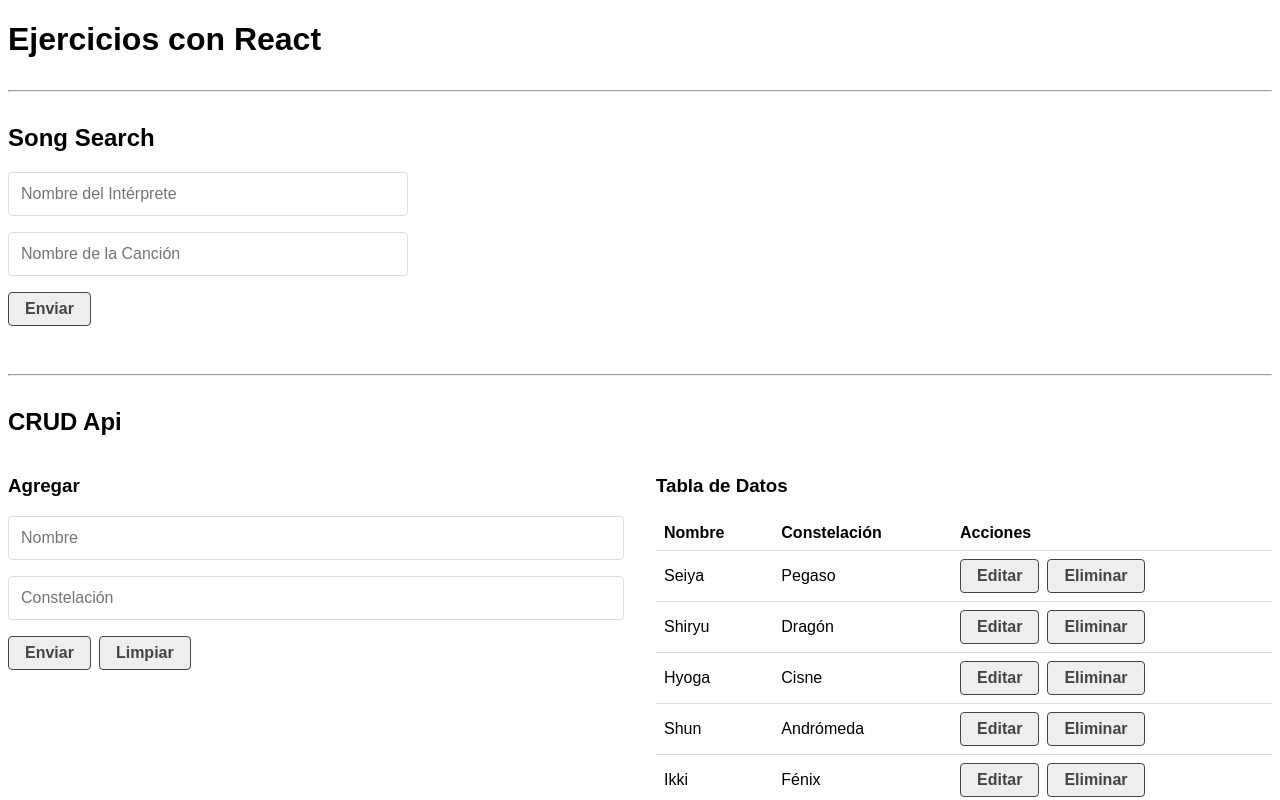
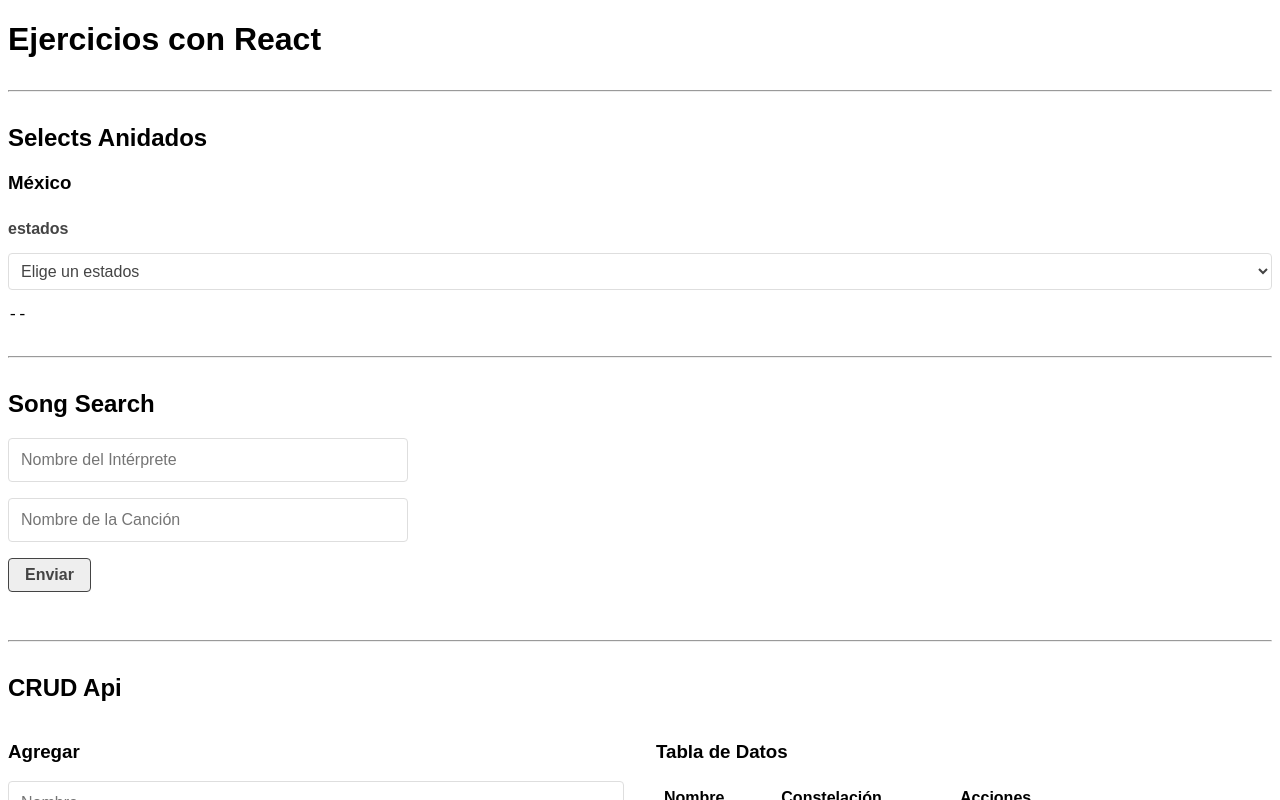
Before and after one commit to carloscarmona0829/React, a React (Create React App) app in the folder 02-react-ejercicios/: page / in a window 1280 px wide. Shown: the top 800 px of the page. Built offline with nearby package versions, Linux system fonts and the light colour scheme; data requests are answered from the project's data file.

Commit message:
Select anidados incompleto

```diff
--- a/02-react-ejercicios/src/App.js
+++ b/02-react-ejercicios/src/App.js
@@ -1,11 +1,14 @@
 import CrudApi from "./components/CrudApi";
 import CrudAPP from "./components/CrudAPP";
+import SelectAnidados from "./components/SelectsAnidados";
 import SongSearch from "./components/SongSearch";
 
 function App() {
   return (
     <>
       <h1>Ejercicios con React</h1>
+      <hr />
+      <SelectAnidados />
       <hr />
       <SongSearch />
       <hr />
--- /dev/null
+++ b/02-react-ejercicios/src/components/SelectList.js
@@ -0,0 +1,21 @@
+import { useFetch } from "../hooks/useFetch";
+
+const SelectList = ({title, url, handleChange}) => {
+  const { data, error, loading } = useFetch(url);
+  console.log(data, error, loading);
+
+  //if(!data) return null; //Evita renderizados innecesarios
+
+  let id = `select-${title}`;
+
+  return (
+    <>
+      <label htmlFor={id}>{title}</label>
+      <select name={id} id={id}>
+        <option value="">Elige un {title}</option>
+      </select>
+    </>
+  );
+};
+
+export default SelectList;
--- /dev/null
+++ b/02-react-ejercicios/src/components/SelectsAnidados.js
@@ -0,0 +1,49 @@
+import React, { useState } from 'react';
+import SelectList from "./SelectList";
+
+const SelectAnidados = () => {
+    const [state, setState] = useState("");
+    const [town, setTown] = useState("");
+    const [suburb, setSuburb] = useState("");
+    return (
+        <div>
+            <h2>Selects Anidados</h2>
+            <h3>México</h3>
+            <SelectList
+            title="estados"
+            url=""
+            handleChange={(e)=>{
+                setState(e.target.value);
+            }}
+            />
+
+            {state && (
+            <SelectList
+            title="municipios"
+            url=""
+            handleChange={(e)=>{
+                setTown(e.target.value);
+            }}
+            />
+            )}
+
+            {town && (
+            <SelectList
+            title="colonias"
+            url=""
+            handleChange={(e)=>{
+                setSuburb(e.target.value);
+            }}
+            />
+            )}
+
+            <pre>
+                <code>
+                    {state}-{town}-{suburb}
+                </code>
+            </pre>
+        </div>
+     );
+}
+
+export default SelectAnidados;
--- /dev/null
+++ b/02-react-ejercicios/src/hooks/useFetch.js
@@ -0,0 +1,51 @@
+//Los hooks personalizados se caracterizan por devolver lógica, no son componentes como tal
+
+import { useState, useEffect } from "react";
+
+export const useFetch = (url) => {
+  const [data, setData] = useState(null);
+  const [error, setError] = useState(null);
+  const [loading, setLoading] = useState(false);
+
+  useEffect(() => {
+    const abortController = new AbortController();
+    const signal = abortController.signal;
+
+    const fetchData = async () => {
+      setLoading(true);
+
+      try {
+        const res = await fetch(url);
+
+        if (!res.ok) {
+          let err = new Error("Error en la petición Fetch");
+          err.status = res.status || "00";
+          err.statusText = res.statusText || "Ocurrió un error";
+          throw err;
+        }
+
+        const json = await res.json();
+
+        if (!signal.aborted) {
+          setData(json);
+          setError(null);
+        }
+      } catch (error) {
+        if (!signal.aborted) {
+          setData(null);
+          setError(error);
+        }
+      } finally {
+        if (!signal.aborted) {
+          setLoading(false);
+        }
+      }
+    };
+
+    fetchData();
+
+    return () => abortController.abort();
+  }, [url]);
+
+  return { data, error, loading };
+};
```
